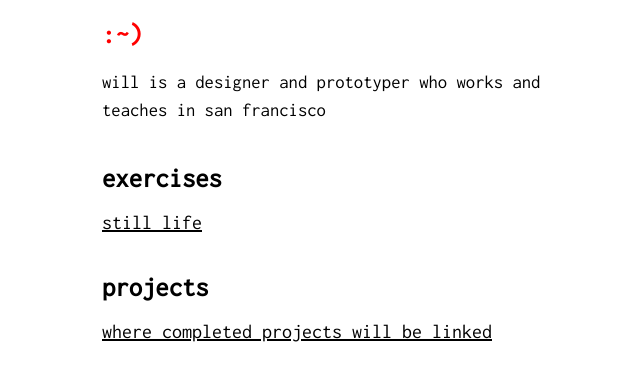
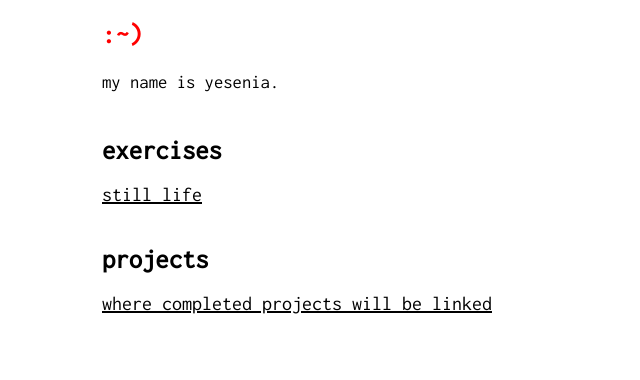
Before and after one commit to yeseniaz/interactive2, a plain HTML site: page index.html in a window 1280 px wide. Shown: the whole page, without its empty margins (288-928 px from the left). Drawn offline with Linux system fonts and the light colour scheme.

Commit message:
index update

```diff
--- a/index.html
+++ b/index.html
@@ -14,7 +14,7 @@
 
         <!-- about me-->
         <h1>:~)</h1>
-        <p class="desc">will is a designer and prototyper who works and teaches in san francisco</p>
+        <p class="desc">my name is yesenia.</p>
 
         <!-- my work -->
         <div id="exercises">
```
